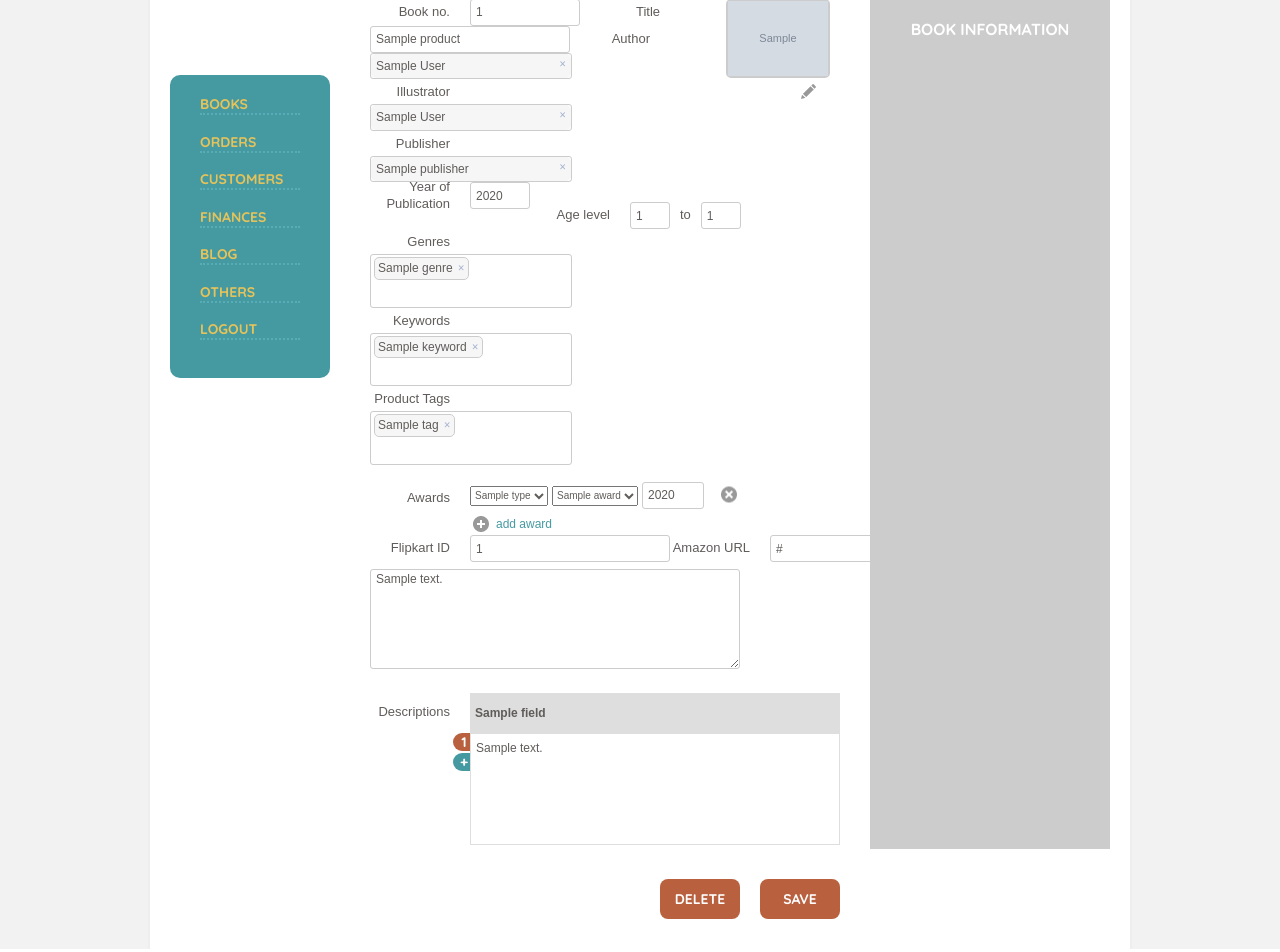
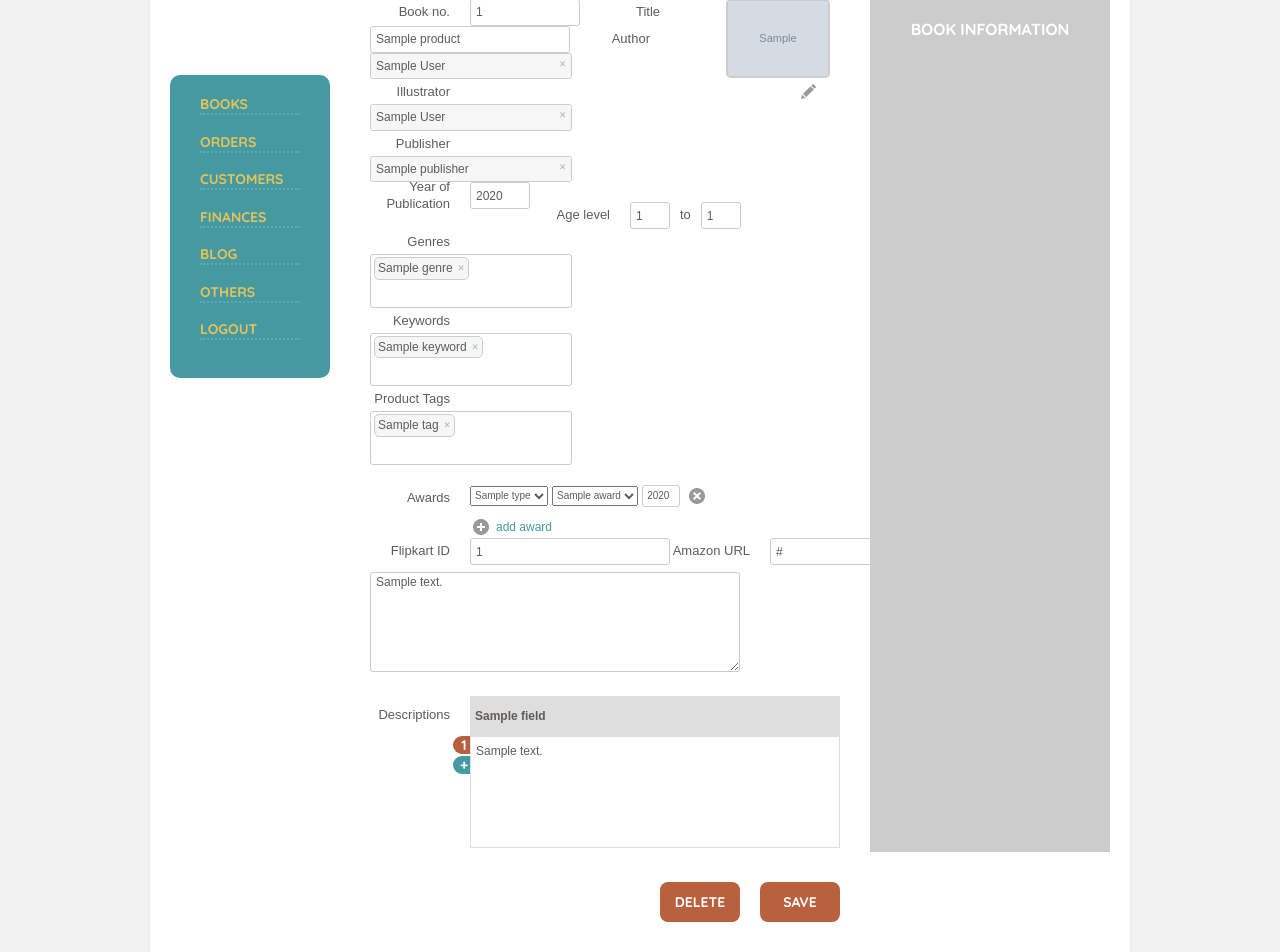
Before and after one commit to rahul-sekhar/story-rev, a Rails app: page /admin/products/1/edit in a window 1280 px wide. Shown: the part 125-1077 px from the top of the page. Run offline with Rails 7, Linux system fonts and the light colour scheme; the visitor is signed in with stand-in values (Sample User, id 1); tables that the repository leaves empty hold one stand-in row (values such as "Sample post"); style sheets or scripts are compiled from the project's sources; parts of the project's set-up code (start-up, migrations or seed data) failed here and were passed over; some libraries are stand-ins or nearby versions.

Commit message:
Award fields size reductions

```diff
--- a/app/assets/stylesheets/admin/products.css.scss
+++ b/app/assets/stylesheets/admin/products.css.scss
@@ -156,12 +156,13 @@
 
     #award-field-list {
         float:left;
-        margin-top: e(-3px);
         width: e(380px);
 
         input {
             float:none;
-            width: e(50px, $input-font-size);
+            width: e(28px, 10px);
+            font-size: e(10px);
+            height: e(20px, 10px);
         }
 
         select {
@@ -175,15 +176,19 @@
         }
 
         .remove-link {
-            @include remove-button(25px);
-            margin-left: e(10px, $content-text-size);
+            @include remove-button;
+            margin-left: e(5px, $content-text-size);
             float:left;
         }
 
         ul {
             @include reset-list;
+            width:100%;
+        }
+
+        li {
+            margin-bottom: e(5px);
             @include clearfix;
-            width:100%;
         }
     }
 
```
